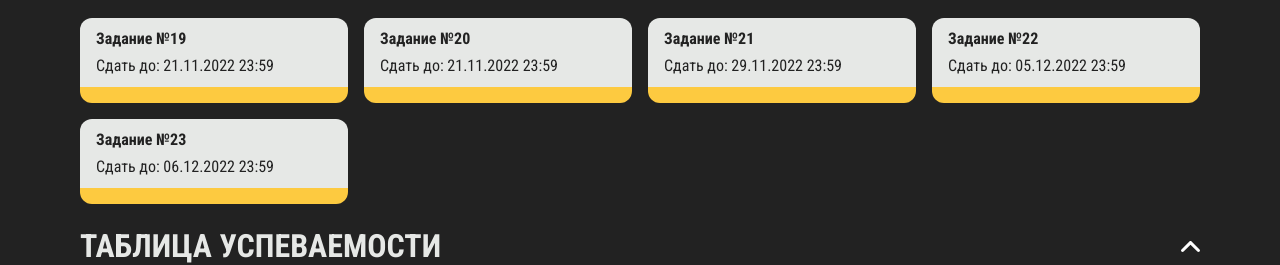
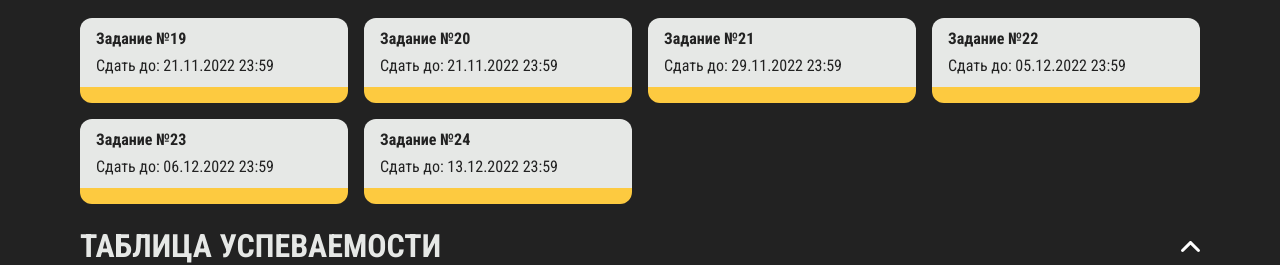
Before and after one commit to leppenen/ed_2022, a Vue app: page / in a window 1280 px wide. Shown: the part 874-1139 px from the top of the page. Built offline with nearby package versions, Linux system fonts and the light colour scheme.

Commit message:
add task 24

```diff
--- a/src/components/tasks-block.vue
+++ b/src/components/tasks-block.vue
@@ -24,6 +24,7 @@ import task20 from '@/assets/files/tasks/e20.pdf'
 import task21 from '@/assets/files/tasks/e21.pdf'
 import task22 from '@/assets/files/tasks/e22.pdf'
 import task23 from '@/assets/files/tasks/e23.pdf'
+import task24 from '@/assets/files/tasks/e24.pdf'
 import solve1 from '@/assets/files/tasks/e1a.pdf'
 import solve2 from '@/assets/files/tasks/e2a.pdf'
 import solve3 from '@/assets/files/tasks/e3a.pdf'
@@ -212,6 +213,12 @@ const tasks: Task[] = [
     taskFilePath: task23,
     solutionFilePath: '',
   },
+  {
+    taskName: 'Задание №24',
+    deadline: createDeadlineDate(2022, 12, 13),
+    taskFilePath: task24,
+    solutionFilePath: '',
+  },
 ]
 
 const filters: Filter[] = [
```
Also changed, not shown: 1 other file (tests, documents, lock files or other folders).
